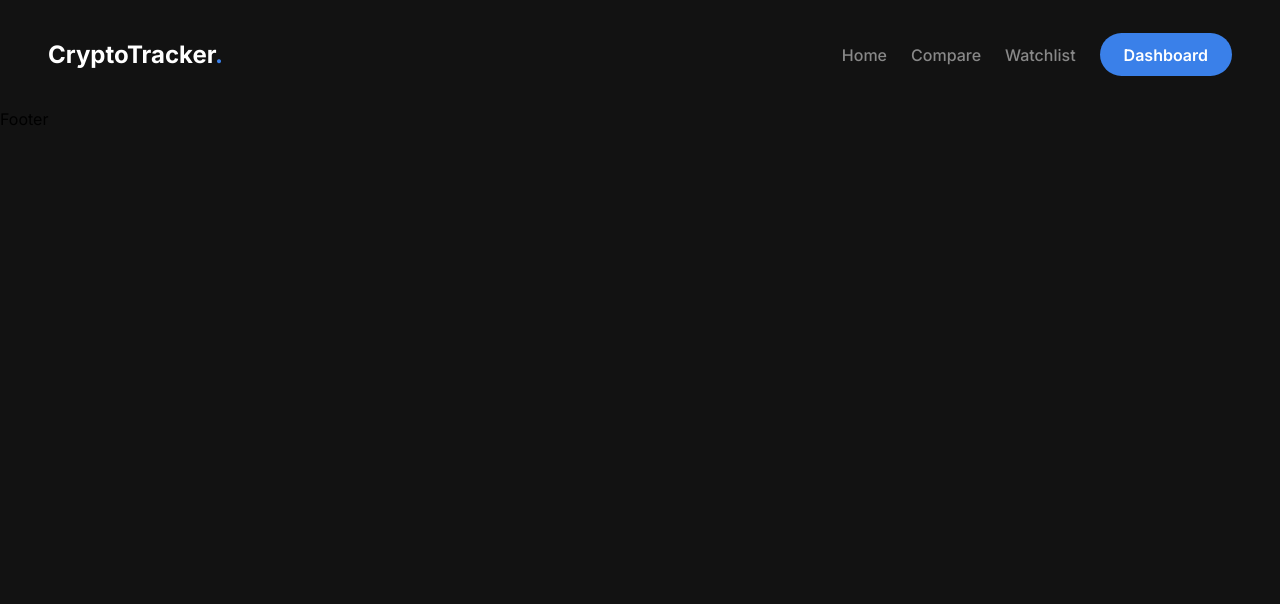
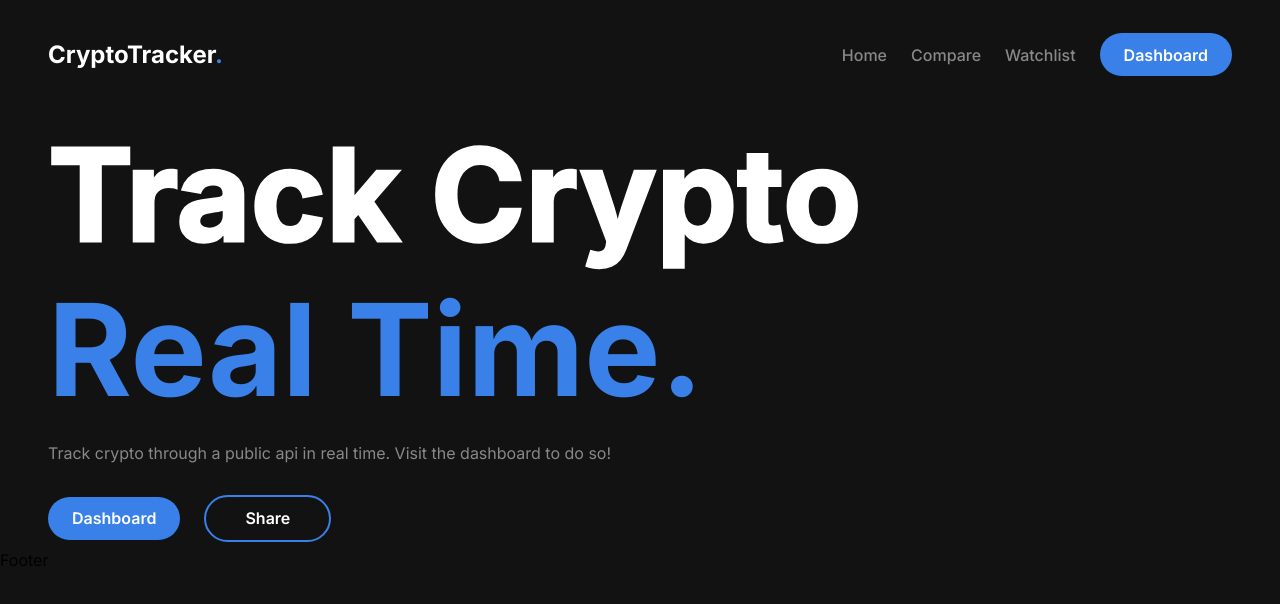
Before and after one commit to santmailo/cryptoTracker, a React app: page / in a window 1280 px wide. Shown: the top 604 px of the page. Built offline with nearby package versions, Linux system fonts and the light colour scheme; the HTML template or start-up script is replaced by a standard one.

Commit message:
landing page headings done with text stroke animation

```diff
--- a/src/App.css
+++ b/src/App.css
@@ -14,10 +14,11 @@ body{
   margin: 0;
   font-family: 'Inter', sans-serif;
   background-color: var(--black);
+  color: var(--white);
 }
 
 ::selection{
-  background-color: var(--red);
+  background-color: var(--blue);
   color: white;
 }
 
--- a/src/App.jsx
+++ b/src/App.jsx
@@ -1,11 +1,13 @@
 import './App.css'
 import Footer from './components/Common/Footer'
 import Header from './components/Common/Header'
+import MainComponent from './components/LandingPage/MainComponent'
 
 function App() {
   return(
     <div className='App'>
       <Header />
+      <MainComponent />
       <Footer />
     </div>
   )
--- a/src/components/Common/Button/styles.css
+++ b/src/components/Common/Button/styles.css
@@ -14,6 +14,7 @@
 .btn:hover{
   box-shadow: 5px 5px 10px rgba(58, 128, 233, 0.5);
   background-color: var(--blue);
+  /* color: var(--black); */
   transition: all 0.3s;
 }
 
--- /dev/null
+++ b/src/components/LandingPage/MainComponent/index.jsx
@@ -0,0 +1,23 @@
+// import React from 'react'
+import Button from '../../Common/Button'
+import './styles.css'
+function MainComponent() {
+  return (
+    <div className='flex-info'>
+      <div className='leftComponent'>
+        <h1 className='trackCryptoHeading'>Track Crypto</h1>
+        <h1 className='realTimeHeading'>Real Time.</h1>
+        <p className='desc'>Track crypto through a public api in real time. Visit the dashboard to do so!</p>
+        <div className='btn-flex'>
+          <Button text={"Dashboard"}/>
+          <Button text={"share"} outlineBtn="true"  />
+        </div>
+      </div>
+      <div className='rightComponent'>
+
+      </div>
+    </div>
+  )
+}
+
+export default MainComponent
--- /dev/null
+++ b/src/components/LandingPage/MainComponent/styles.css
@@ -0,0 +1,57 @@
+.flex-info{
+  display: flex;
+  justify-content: space-between;
+  align-items: flex-start;
+  padding: 0.5rem 3rem;
+}
+
+/* left component styling below this line */
+
+.leftComponent{
+
+}
+
+.trackCryptoHeading, .realTimeHeading{
+  font-size: 8rem;
+  color: var(--white);
+  margin: 0;
+}
+
+.trackCryptoHeading{
+  -webkit-text-stroke-width: 3px;
+  -webkit-text-stroke-color: var(--white);
+}
+
+.trackCryptoHeading:hover{
+  color: var(--black);
+  -webkit-text-stroke-width: 3px;
+  transition: all 0.5s;
+}
+
+.trackCryptoHeading::selection{
+  color: var(--green);
+}
+
+.realTimeHeading{
+  color: var(--blue);
+}
+
+.btn-flex{
+  display: flex;
+  justify-content: flex-start;
+  gap: 1.5rem;
+  margin-top: 2rem;
+  align-items: center;
+}
+
+/* right component styling below this line */
+
+.rightComponent{
+
+}
+
+/* paragraph below heading styling below this line */
+
+.desc{
+  color: var(--grey)
+}
```
